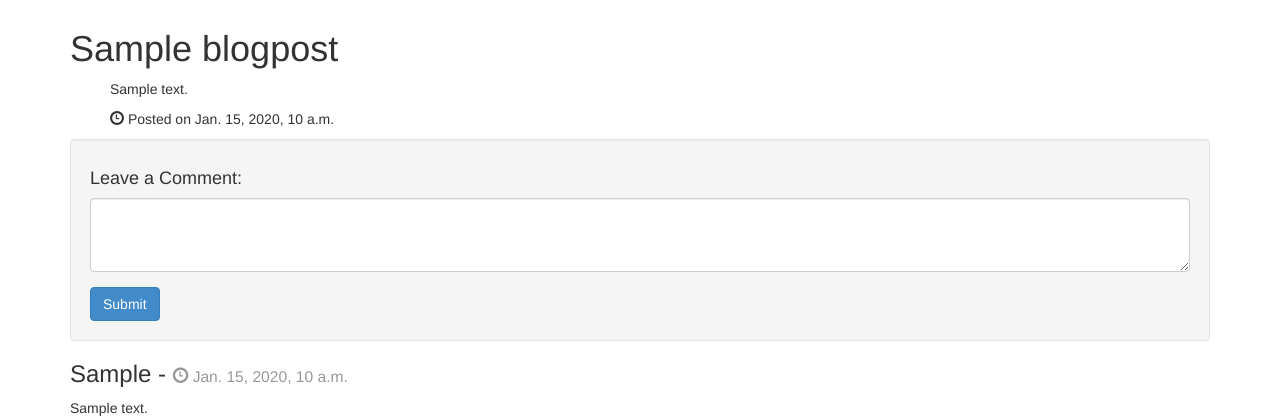
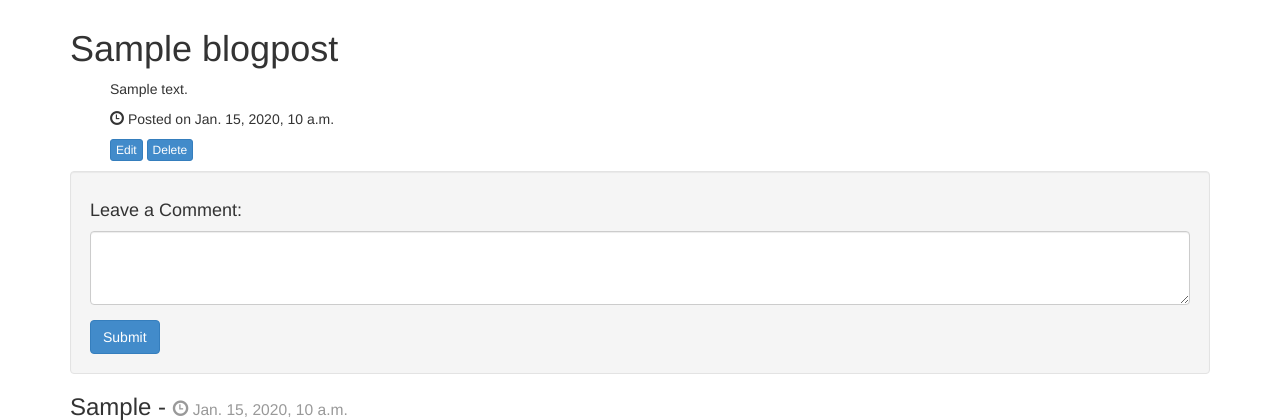
Before and after one commit to andreagrandi/bloggato, a Django app: page /blog/1/ in a window 1280 px wide. Shown: the part 51-471 px from the top of the page. Run offline with Django 3.2, Linux system fonts and the light colour scheme; a user stored in the database is signed in; tables that the repository leaves empty hold one stand-in row (values such as "Sample post"); parts of the project's set-up code (start-up, migrations or seed data) failed here and were passed over.

Commit message:
Add Edit and Delete buttons to BlogPost page

```diff
--- a/blog/templates/blog/post.html
+++ b/blog/templates/blog/post.html
@@ -10,6 +10,16 @@
     <ul>
         <div class="body">{{ post.text|linebreaks }}</div>
         <p><span class="glyphicon glyphicon-time"></span> Posted on {{ post.date }}</p>
+        {% if user.is_authenticated %}
+            <p>
+                <a href="/blog/{{ post.id }}/edit">
+                    <button type="button" class="btn btn-primary btn-xs">Edit</button>
+                </a>
+                <a href="/blog/{{ post.id }}/delete">
+                    <button type="button" class="btn btn-primary btn-xs">Delete</button>
+                </a>
+            </p>
+        {% endif %}
     </ul>
 {% endif %}
 
```
